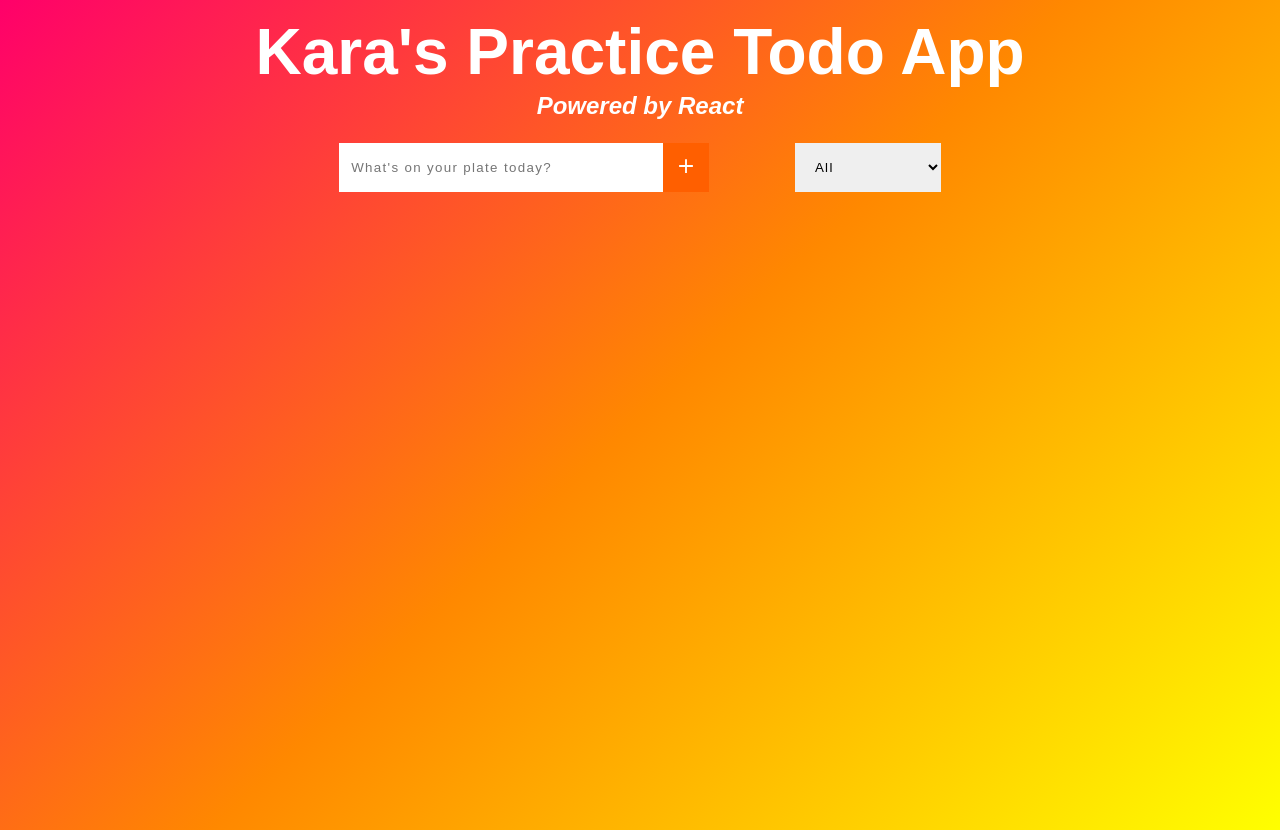
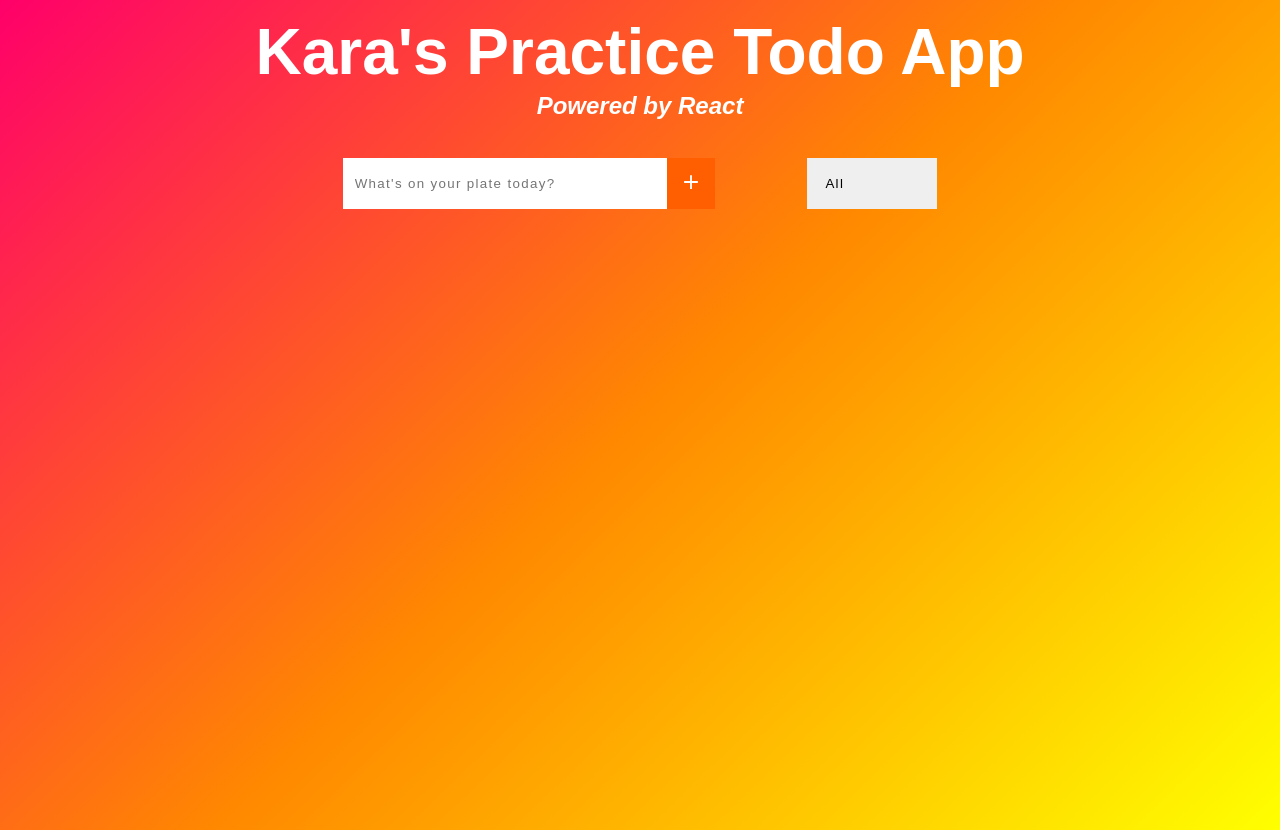
Before and after one commit to klesueur/React-ToDo, a React (Create React App) app: page / in a window 1280 px wide. Built offline with nearby package versions, Linux system fonts and the light colour scheme; a web font is replaced by a local one.

Commit message:
a couple things completed

```diff
--- a/src/App.css
+++ b/src/App.css
@@ -29,7 +29,7 @@
 
 .form {
   padding: 20px;
-  margin-bottom: 15px;
+  margin: 15px 0px;
   display: flex;
   justify-content: space-around;
   align-items: center;
@@ -64,7 +64,7 @@
   /* background-color: rgb(255, 136, 38); */
   /* background-color: #f5571e; */
   background-color: #ff5f00;
-  padding: 12px;
+  padding: 13px;
 }
 .add-btn:hover {
   background-color: rgb(255, 136, 38);
@@ -84,17 +84,36 @@
   background-color: rgb(233, 89, 233);
 }
 
-.filter-input {
+/* .filter-input {
   display: flex;
   align-items: center;
   justify-content: center;
+} */
+
+select {
+  -webkit-appearance: none;
+  -moz-appearance: none;
+  -ms-appearance: none;
+  appearance: none;
+  outline: 0;
+  box-shadow: none;
+  border: 0 !important;
+  background-image: none;
 }
+/* are either of these styling options working? */
+.select::after {
+  position: absolute;
+  background: #ff6f47;
+  cursor: pointer;
+}
+
 
 .filter-todos {
   border: none;
   outline: none;
-  padding: 16px;
+  padding: 18px;
   letter-spacing: .1em;
+  position: relative;
 }
 
 .todo-view {
```
